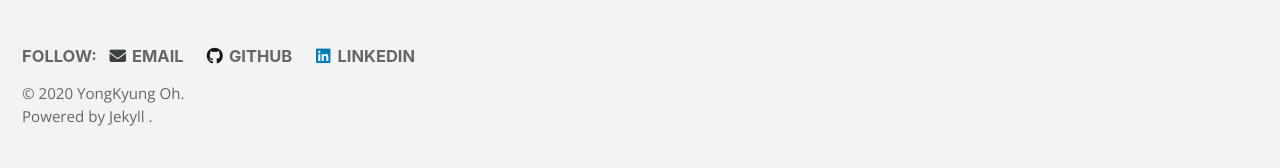
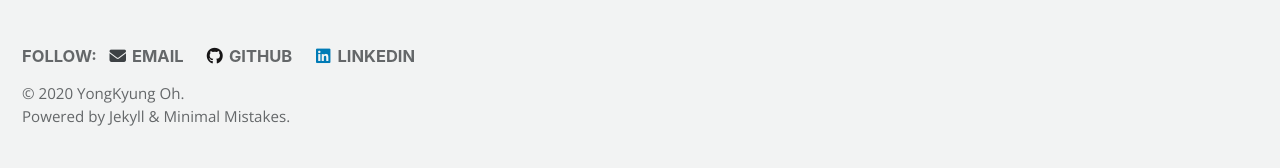
Before and after one commit to yongkyung-oh/yongkyung-oh.github.io, a Jekyll site: the page built from index.html, in a window 1280 px wide. Shown: the part 974-1142 px from the top of the page. Built offline with Jekyll 4.4.1, drawn with Linux system fonts in a browser that asks for light colours; cached includes are drawn as plain includes; nearby versions of some CDN libraries; the list of posts is cut into pages by our own code.

Commit message:
Update footer.html

```diff
--- a/_includes/footer.html
+++ b/_includes/footer.html
@@ -16,4 +16,4 @@
   </ul>
 </div>
 
-<div class="page__footer-copyright">&copy; {{ site.time | date: '%Y' }} {{ site.name | default: site.title }}. <br> {{ site.data.ui-text[site.locale].powered_by | default: "Powered by" }} <a href="https://jekyllrb.com" rel="nofollow">Jekyll</a> <!---&amp; <a href="https://mademistakes.com/work/minimal-mistakes-jekyll-theme/" rel="nofollow">Minimal Mistakes</a>--->.</div>
+<div class="page__footer-copyright">&copy; {{ site.time | date: '%Y' }} {{ site.name | default: site.title }}. <br> {{ site.data.ui-text[site.locale].powered_by | default: "Powered by" }} <a href="https://jekyllrb.com" rel="nofollow">Jekyll</a> &amp; <a href="https://mademistakes.com/work/minimal-mistakes-jekyll-theme/" rel="nofollow">Minimal Mistakes</a>.</div>
```
